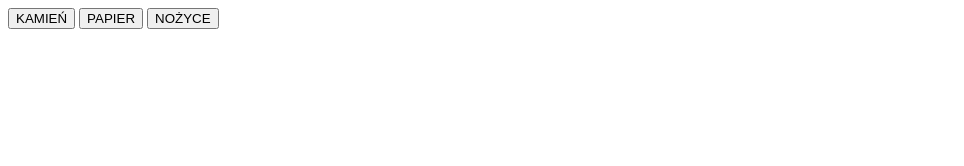
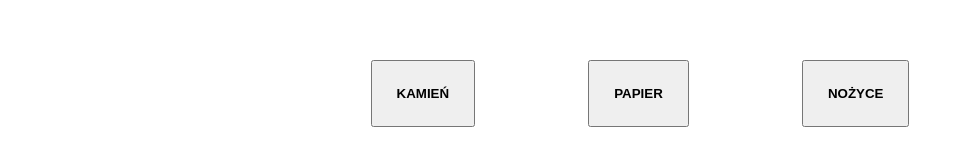
Before and after one commit to Th3Qvo/javascript-prework, a website: page index.html in a window 1280 px wide. Shown: the whole page, without its empty margins (0-964 px from the left). Drawn offline with Linux system fonts and the light colour scheme.

Commit message:
ADD styles to game & DELETE console.logs

```diff
--- a/js/script.js
+++ b/js/script.js
@@ -14,15 +14,11 @@ function playGame(playerInput){
         }
     }
     let randomNumber = Math.floor(Math.random() * 3 + 1);
-    console.log('Ruch komputera: ' + randomNumber);
     let computerMove = getMoveName(randomNumber);
     printMessage('Ruch komputera: ' + computerMove);
-    console.log('Ruch gracza: ' + playerInput);
     let playerMove = getMoveName(playerInput);
     printMessage('Ruch gracza: ' + playerMove);
     function displayResult(argComputerMove, argPlayerMove){
-        console.log('wywyłano displayResult');
-        console.log('argumenty: ' + argComputerMove + ' ' + argPlayerMove);
         if(argComputerMove == 'kamień' && argPlayerMove == 'papier') {
             return ('Wygrałeś!');
         } else if(argComputerMove == 'nożyce' && argPlayerMove == 'kamień'){
--- a/sass/style.scss
+++ b/sass/style.scss
@@ -0,0 +1,55 @@
+
+/* GLOBAL */
+
+*, *::after, *::before {
+    box-sizing: border-box;
+}
+
+html {
+    font-size: 12px;
+}
+
+body {
+    margin: 0;
+    padding: 0;
+}
+
+/* GAME FIELD */
+
+.container {
+    display: flex;
+    flex-flow: column wrap;
+    justify-content: center;
+    align-items: center;
+    max-width: 1024px;
+    margin: 2rem auto;
+    padding: 1rem;
+    #buttons {
+        width: 70%;
+        display: flex;
+        flex-flow: row wrap;
+        justify-content: space-around;
+        padding: 2rem;
+        flex-grow: 1;
+        [id^="play-"] {
+            padding: 2rem;
+            font-weight: bold;
+            letter-spacing: 2;
+        }
+    }
+    #messages {
+        margin: 4rem;
+        padding: 2rem;
+        width: 70%;
+        height: auto;
+        flex-grow: 2;
+        text-align: center;
+        font-size: 3rem;
+        :nth-child(3){
+            font-size: 5rem;
+            font-weight: bold;
+            color: orangered;
+            padding-top: 2rem;
+        }
+    }
+}
```
Also changed, not shown: css/style.css, 1 other file.
